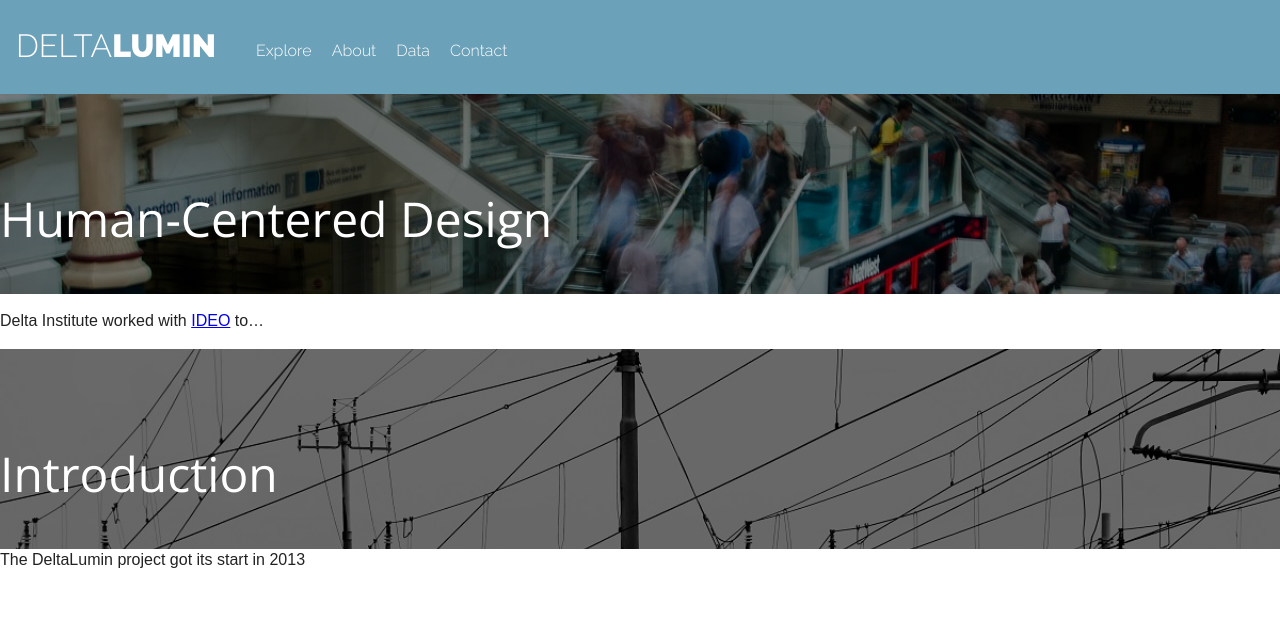
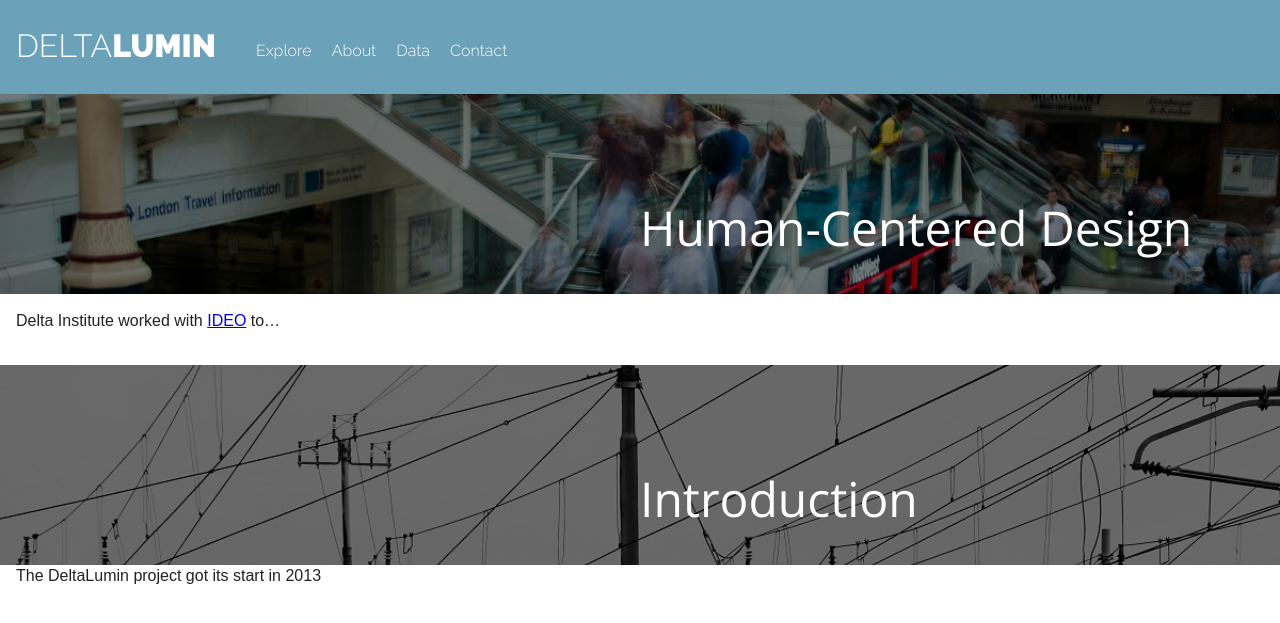
Before and after one commit to DeltaInstitute/lumin_research, a Jekyll site: the page built from index.html, in a window 1280 px wide. Shown: the top 623 px of the page. Built offline with Jekyll 4.4.1, drawn with Linux system fonts in a browser that asks for light colours; nearby versions of some CDN libraries.

Commit message:
moar style fixes :rainbow:

```diff
--- a/_layouts/default.html
+++ b/_layouts/default.html
@@ -32,7 +32,7 @@
     				<h3 class="section-title">{{ page.title }}</h3>
     			</div>
 
-				<div class="secton-content">
+				<div class="section-content">
 					{{ page.content }}
 				</div>
 
--- a/style/style.css
+++ b/style/style.css
@@ -153,7 +153,6 @@ header a:visited {
 }
 
 .section-title {
-    padding-top: 50px;
     margin: 0 auto;
     display: inline-block;
     text-align: center;
@@ -163,7 +162,8 @@ header a:visited {
     font-weight: 400;
     position: absolute;
     top: 50%;
-    transform: translateY(-50%);
+    left: 50%;
+    transform: translateY(-50%, -50%);
 }
 
 
```
